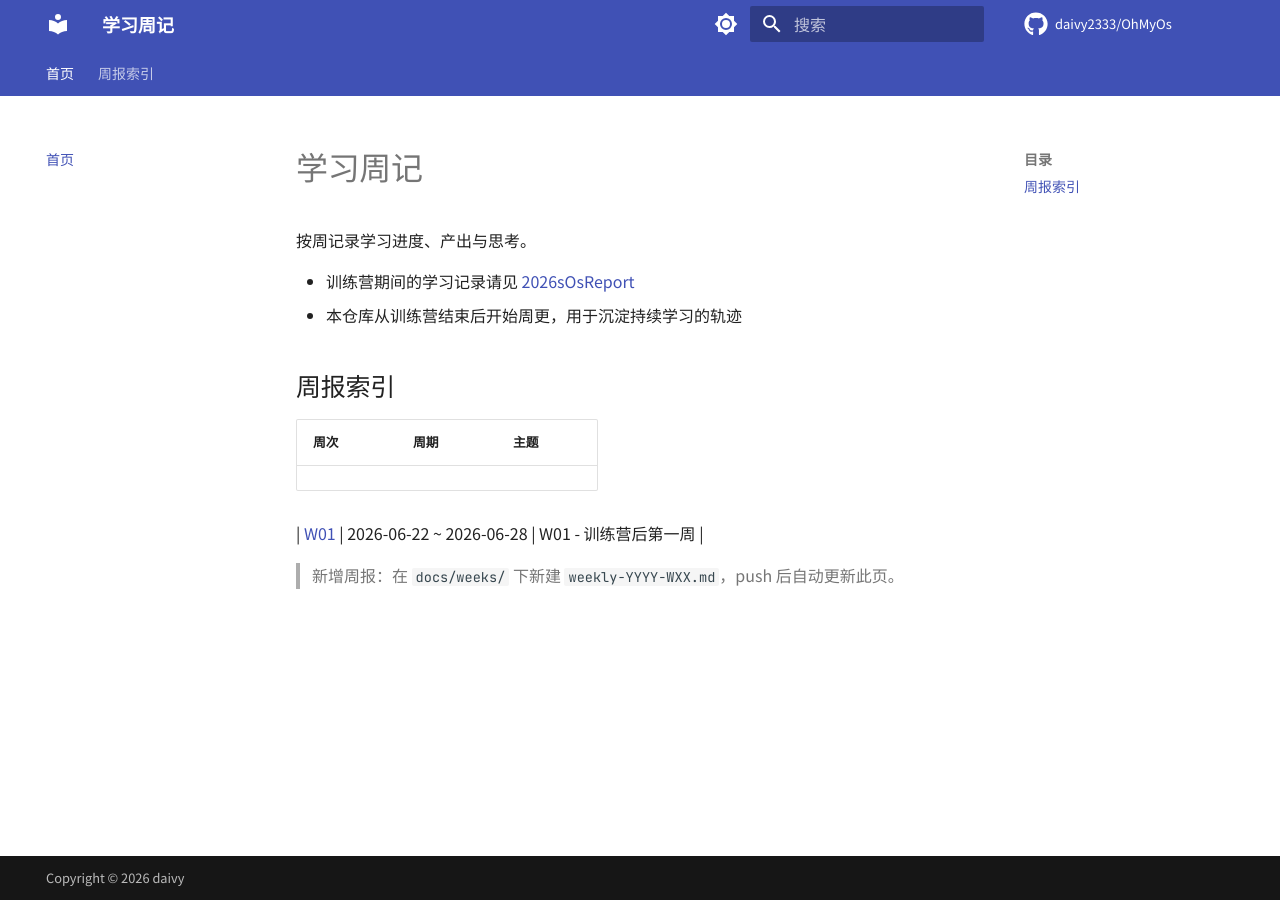
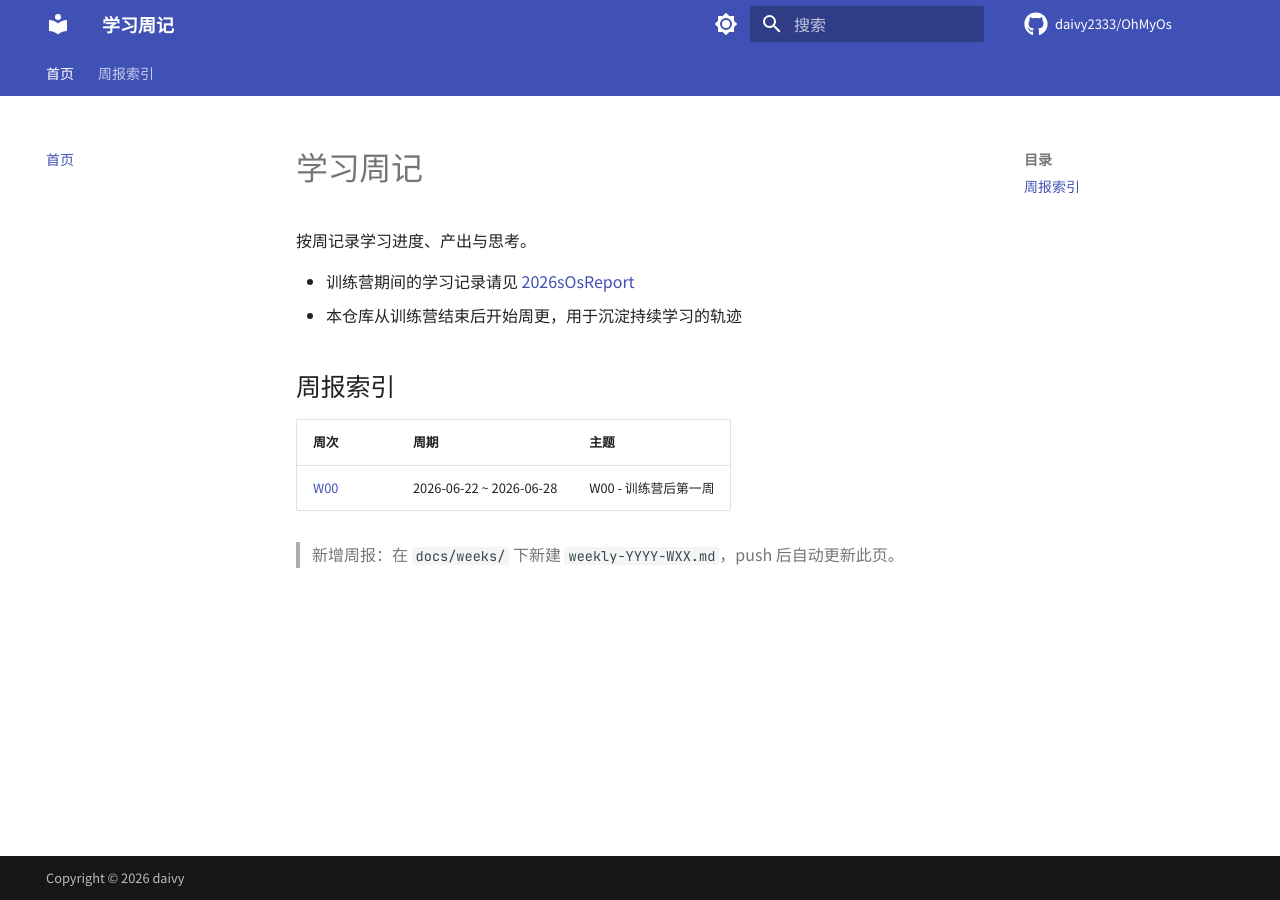
Before and after one commit to daivy2333/OhMyOs, an MkDocs documentation site: the page built from docs/index.md, in a window 1280 px wide. Built offline with MkDocs 1.6.1 and Material for MkDocs 9.7.7, drawn with Linux system fonts in a browser that asks for light colours; comment, search, counter and statistics services are not loaded.

Commit message:
repo(better script)

```diff
--- a/docs/index.md
+++ b/docs/index.md
@@ -7,10 +7,10 @@
 
 ## 周报索引
 
+<!-- WEEKLY_INDEX_START -->
 | 周次 | 周期 | 主题 |
 | --- | --- | --- |
-<!-- WEEKLY_INDEX_START -->
-| [W01](weeks/weekly-2026-W01) | 2026-06-22 ~ 2026-06-28 | W01 - 训练营后第一周 |
+| [W00](weeks/weekly-2026-W00) | 2026-06-22 ~ 2026-06-28 | W00 - 训练营后第一周 |
 <!-- WEEKLY_INDEX_END -->
 
 > 新增周报：在 `docs/weeks/` 下新建 `weekly-YYYY-WXX.md`，push 后自动更新此页。
--- a/mkdocs.yml
+++ b/mkdocs.yml
@@ -46,7 +46,7 @@ nav:
   - 首页: index.md
   - 周报索引:
       # NAV_WEEKS_START
-      - W01 - 训练营后第一周: weeks/weekly-2026-W01.md
+      - W00 - 训练营后第一周: weeks/weekly-2026-W00.md
       # NAV_WEEKS_END
 
 plugins:
```
Also changed, not shown: docs/weeks/weekly-2026-W00.md (renamed from docs/weeks/weekly-2026-W01.md, +1 -1 lines), 1 other file.
